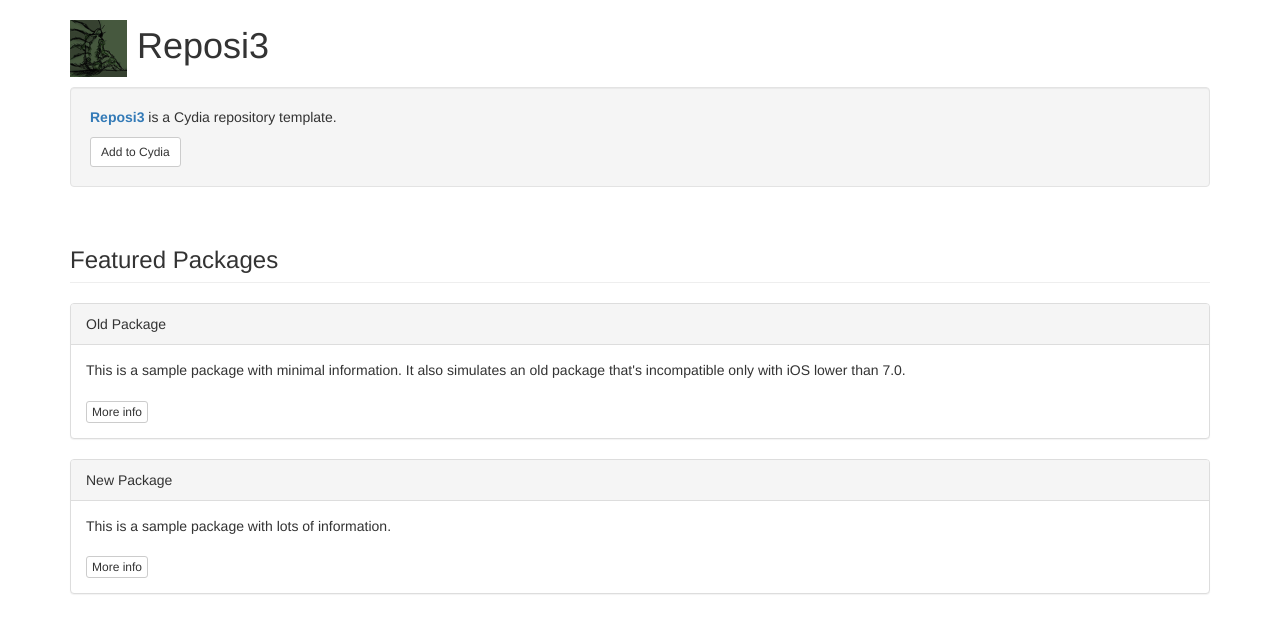
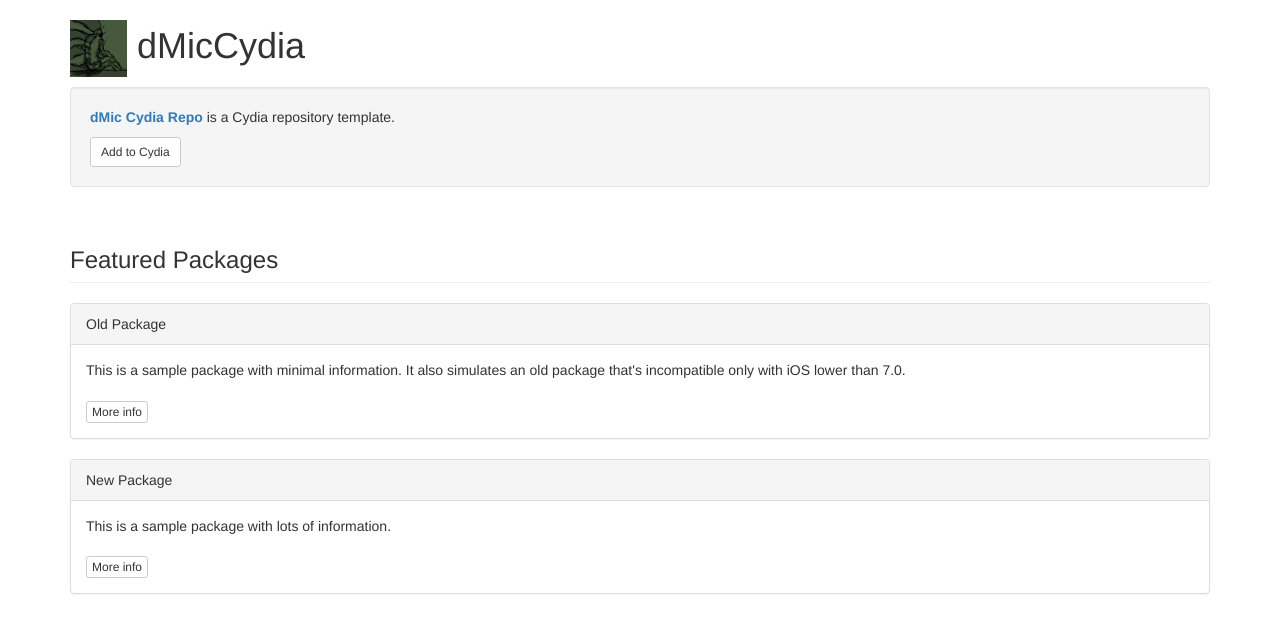
Before and after one commit to dMicStudios/repo, a plain HTML site: page index.html in a window 1280 px wide. Drawn offline with nearby package versions, Linux system fonts and the light colour scheme.

Commit message:
Update index.html

```diff
--- a/index.html
+++ b/index.html
@@ -10,13 +10,13 @@
 <body>
 
 <div class="container">
-	<h1><img src="CydiaIcon.png"> Reposi3</h1>
+	<h1><img src="CydiaIcon.png"> dMicCydia</h1>
 </div>
 
 <div class="container">
 	<div class="well">
-		<p><span class="text-primary"><b>Reposi3</span></b> is a Cydia repository template.</p>
-		<a class="btn btn-sm btn-default" href="cydia://url/https://cydia.saurik.com/api/share#?source=https://supermamon.github.io/Reposi3/">Add to Cydia</a>
+		<p><span class="text-primary"><b>dMic Cydia Repo</span></b> is a Cydia repository template.</p>
+		<a class="btn btn-sm btn-default" href="cydia://url/https://cydia.saurik.com/api/share#?source=https://dMicStudios.github.io/repo/">Add to Cydia</a>
 	</div>
 </div>
 
```
